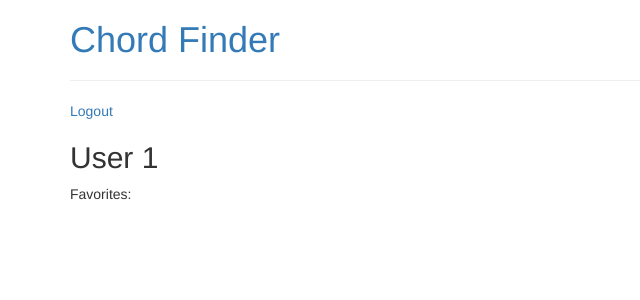
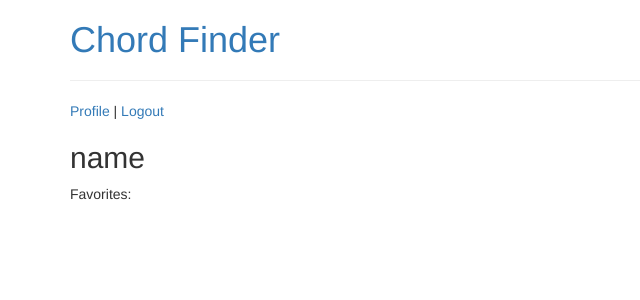
Before and after one commit to lunareve/chord-storm, a Flask app: page /users/1 in a window 1280 px wide. Shown: the top 300 px of the page, without its empty margins (0-640 px from the left). Run offline with Flask 2, Linux system fonts and the light colour scheme; the visitor is signed in with stand-in values (Sample User, id 1); data comes from the database, SQL or seed files in the repository; data that the repository does not hold is empty; some libraries are stand-ins or nearby versions.

Commit message:
add profile link

```diff
--- a/server.py
+++ b/server.py
@@ -42,12 +42,8 @@ def user_details(user_id):
     user = User.query.get(user_id)
     user_songs = []
 
-    try:
-        for favorite in user.songs:
-            user_songs.append(favorite)
-
-    except AttributeError:
-        print "no favorites"
+    for favorite in user.songs:
+        user_songs.append(favorite)
 
     songs_list = extract_song_info(user_songs)
 
--- a/templates/base.html
+++ b/templates/base.html
@@ -21,7 +21,7 @@
 
 
     {% if session %}
-      <a href="/logout">Logout</a>
+      <a href="/users/{{ session['user'] }}">Profile</a> | <a href="/logout">Logout</a>
     {% else %}
       <a href="/login">Login</a>
     {% endif %}
--- a/templates/user_details.html
+++ b/templates/user_details.html
@@ -1,7 +1,7 @@
 {% extends 'base.html' %}
 {% block content %}
 
-  <h2>User {{ user.user_id }}</h2>
+  <h2>{{ user.email.split('@')[0] }}</h2>
 
   Favorites:
   <ul>
```
